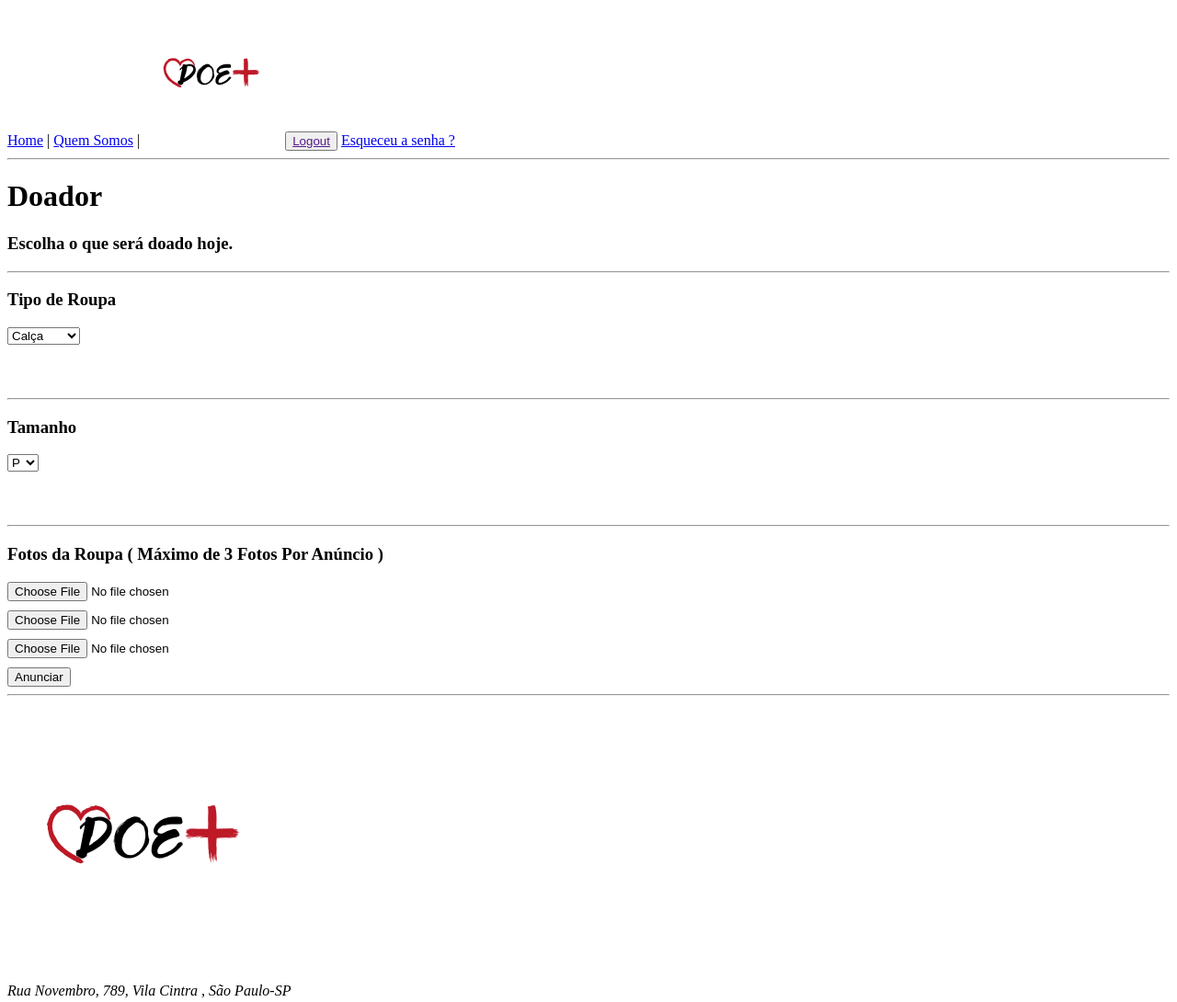
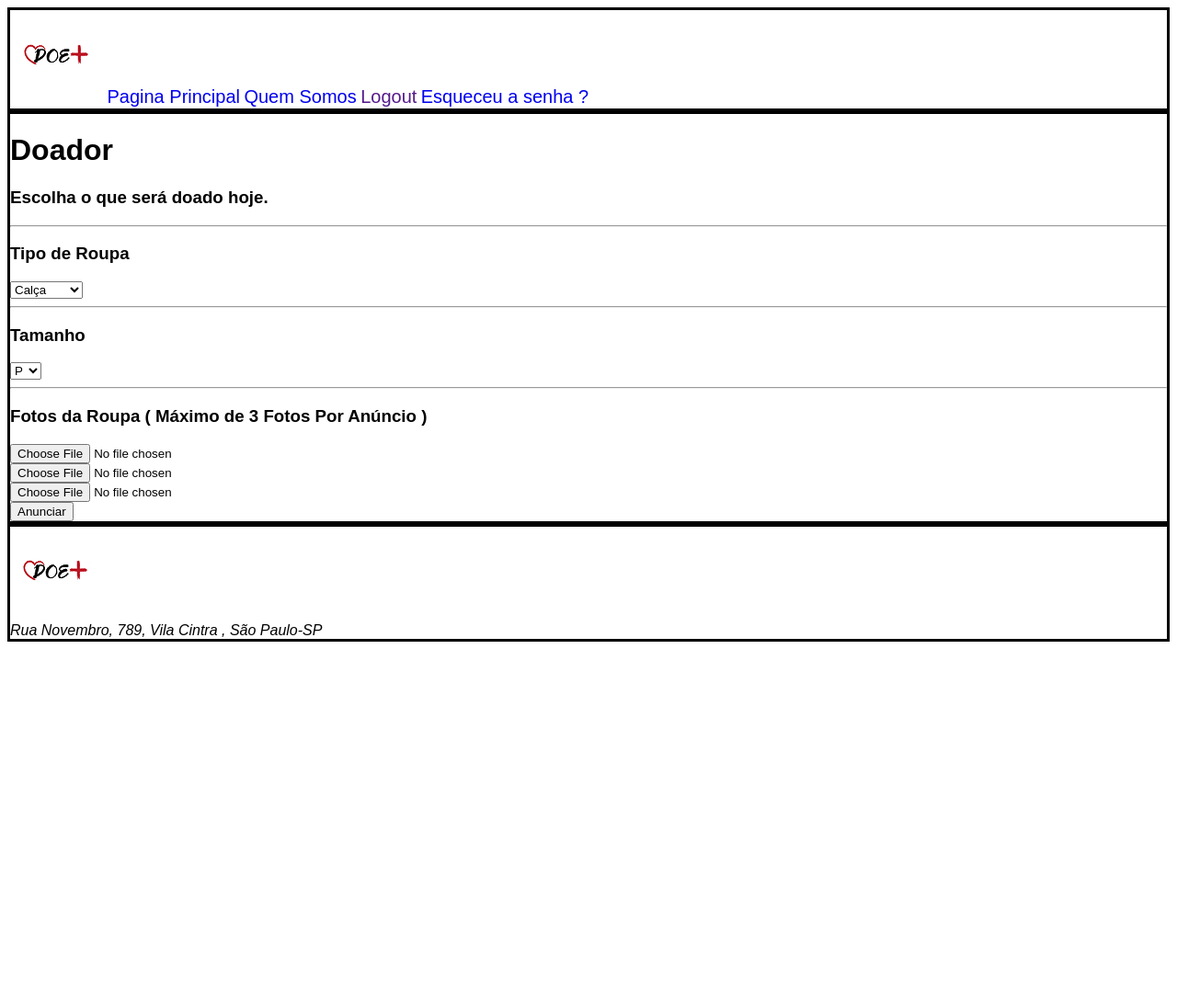
Before and after one commit to joao626/Projeto_integrador_Doe, a website: page html/doador/cadastroItens.html in a window 1280 px wide. Shown: the whole page at 92% size. After the commit the page ends 800 px from the top, so only its background shows below. Drawn offline with Linux system fonts and the light colour scheme.

Commit message:
add alterações cadastroItens e add logo

```diff
--- /dev/null
+++ b/css/cadastroItens.css
@@ -0,0 +1,27 @@
+body {
+    font-family: 'Oswald', sans-serif;
+
+}
+
+.container , footer{
+    border: solid 3px;
+}
+
+.nav a {
+    text-decoration: none;
+
+}
+
+.nav {
+    padding: 1px;
+    border: solid 3px;
+
+}
+
+.nav a {
+    font-size: 20px;
+}
+
+div input[type=file]:hover{
+    background-color: rgb(39, 196, 196);
+}
--- a/html/doador/cadastroItens.html
+++ b/html/doador/cadastroItens.html
@@ -4,103 +4,91 @@
     <meta charset="UTF-8">
     <meta name="viewport" content="width=device-width, initial-scale=1.0">
     <title>Cadastro Itens</title>
-    <style>
-        input {
-            display: block;
-            margin-bottom: 10px;
-        }
+    <link rel="stylesheet" href="/css/cadastroItens.css">
+</head>
 
-        input[type=radio] {
-            display: inline;
-        }
+<body>
+    <header class="header-nav">
+        <nav class="nav">
+            <img src="/img/logo-header-100px.png" alt="Logo Doe +" id="logo-header">
+            <a href="../../index.html">Pagina Principal</a>
+            <a href="../../html/quemSomos.html">Quem Somos</a>
+            <a href="">Logout</a>
+            <!-- <button class="button-out">
+                <a href="">Logout</a>
+            </button> -->
+            <a href="http://">Esqueceu a senha ?</a>
 
-        #tipo-roupa,#tamanho {
-            margin-bottom: 50px;
-        }
-
-        #logo-header {
-            width: 150px;
-            height: 150px;
-        }
-
-
-    </style>
-</head>
-<body>
-    <header>
-        <nav>
-            <a href="../../index.html">Home</a> |
-            <a href="../../html/quemSomos.html">Quem Somos</a> |
-            <img src="/img/logo2.png" alt="" id="logo-header">
-            <button>
-                <a href="">Logout</a>
-            </button>
-            <a href="http://">Esqueceu a senha ?</a>
-            <hr>
         </nav>
     </header>
 
-    <div>
+
+    <main class="container">
+        <div class="text1">
             <h1>Doador</h1>
         </div>
 
-    <div>
+        <div class="text2">
             <h3>
                 Escolha o que será doado hoje.
             </h3>
         </div>
         <hr>
-
-    <form method="post">
-
+        <div class="container-form">
+            <form method="post" id="form">
+                    <div class="form-select-type">
                         <h3>Tipo de Roupa</h3>
-        <select name="tipo-roupa" id="tipo-roupa">
+                        <select name="tipo-roupa">
                             <option value="calca">Calça</option>
                             <option value="camiseta">Camiseta</option>
                             <option value="Blusa">Blusa</option>
                             <option value="bermuda">Bermuda</option>
                             <option value="saia">Saia</option>
                         </select>
+                    </div>
                     <hr>
 
+                    <div class="size-clothes">
                         <h3>Tamanho</h3>
-        <select name="tipo-roupa" id="tamanho">
+                        <select class="size-clothes" name="tamanho-roupa">
                             <option value="p">P</option>
                             <option value="m">M</option>
                             <option value="g">G</option>
                         </select>
+                    </div>
                     <hr>
 
+                    <div class="upload-file">
+                        <div class="texto-upload">
                             <h3>Fotos da Roupa ( Máximo de 3 Fotos Por Anúncio )</h3>
-        <div>
-            <label class="picture" for="picture__input" tabIndex="0">
-                <span class="picture__image"></span>
-            </label>
-            <input type="file" name="picture__input" id="picture__input">
+                        </div>
+                        <div class="upload">
+                            <label for="picture__input"></label>
+                            <input type="file" name="picture__input" id="picture__input" tabindex="0">
                         </div>
 
-        <div>
-            <label class="picture" for="picture__input" tabIndex="0">
-                <span class="picture__image"></span>
-            </label>
-            <input type="file" name="picture__input" id="picture__input">
+                        <div class="upload">
+                            <label for="picture__input"></label>
+                            <input type="file" name="picture__input" id="picture__input" tabindex="0">
                         </div>
 
-        <div>
-            <label class="picture" for="picture__input" tabIndex="0">
-                <span class="picture__image"></span>
-            </label>
-            <input type="file" name="picture__input" id="picture__input">
+                        <div class="upload">
+                            <label for="picture__input"></label>
+                            <input type="file" name="picture__input" id="picture__input" tabindex="0">
                         </div>
 
+                        <div class="button-send">
                             <button formaction="http://localhost:3003/usuarios">Anunciar</button>
+                        </div>
+                    </div>
                 </form>
-    <hr>
-    <footer>
-        <div id="logo-footer">
-            <img src="/img/logo2.png" alt="">
             </div>
-        <address>
+    </main>
+
+    <footer class="footer">
+        <img class="logo-footer" src="/img/logo-header-100px.png" alt="Logo footer">
+
+        <address class="endereco-footer">
             Rua Novembro, 789, Vila Cintra , São Paulo-SP
         </address>
     </footer>
```
Also changed, not shown: img/logo-header-100px.png (added), img/logo-header-reduzida.JPG (added). Lines whose indentation alone changed are shown as unchanged.
